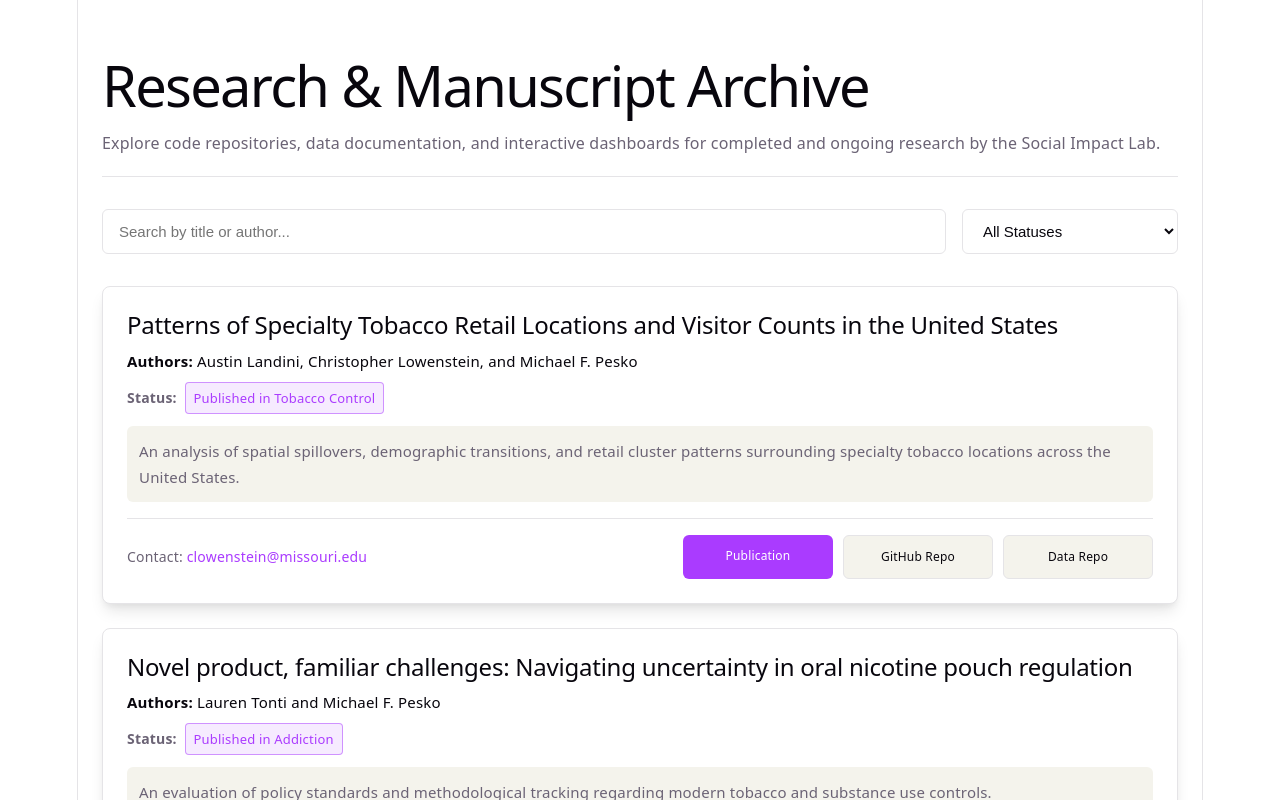
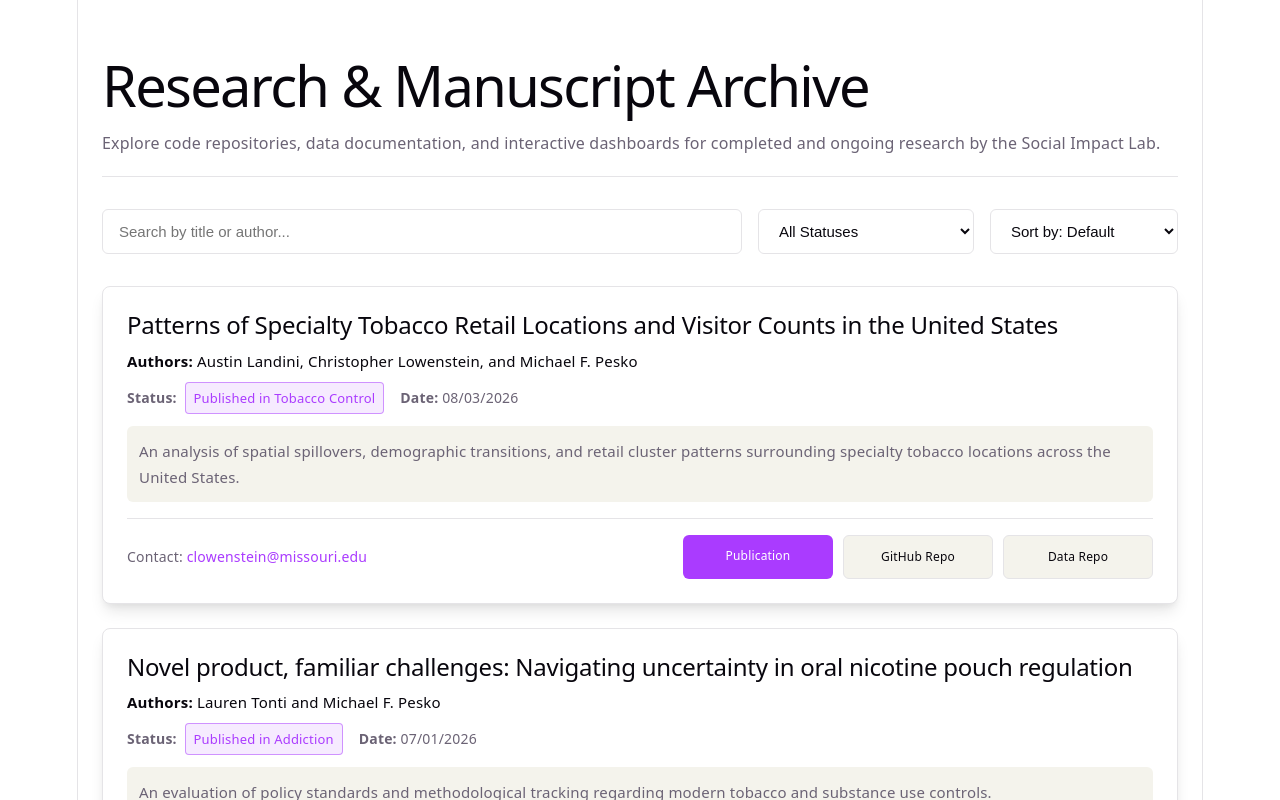
Before and after one commit to Social-Impact-Lab-SIL/SIL-Publications-Archive, a React (Vite) app: page / in a window 1280 px wide. Shown: the top 800 px of the page. Built offline with nearby package versions, Linux system fonts and the light colour scheme.

Commit message:
Add Dates and Sorting Options

```diff
--- a/src/App.jsx
+++ b/src/App.jsx
@@ -3,12 +3,14 @@ import { useState } from 'react';
 export default function App() {
   const [searchTerm, setSearchTerm] = useState('');
   const [statusFilter, setStatusFilter] = useState('All');
+  const [sortBy, setSortBy] = useState('default'); // 'default', 'title', 'author'
 
   const publications = [
     {
       title: "Patterns of Specialty Tobacco Retail Locations and Visitor Counts in the United States",
       authors: "Austin Landini, Christopher Lowenstein, and Michael F. Pesko",
       status: "Published in Tobacco Control",
+      date: "08/03/2026",
       abstract: "An analysis of spatial spillovers, demographic transitions, and retail cluster patterns surrounding specialty tobacco locations across the United States.",
       repoLink: "https://github.com/Social-Impact-Lab-SIL/SpecialtyTobaccoDatabase",
       dataRepoLink: "https://github.com/Social-Impact-Lab-SIL/SIL-Data-Repository/tree/main/Specialty-Tobacco",
@@ -19,6 +21,7 @@ export default function App() {
       title: "Novel product, familiar challenges: Navigating uncertainty in oral nicotine pouch regulation",
       authors: "Lauren Tonti and Michael F. Pesko",
       status: "Published in Addiction",
+      date: "07/01/2026",
       abstract: "An evaluation of policy standards and methodological tracking regarding modern tobacco and substance use controls.",
       repoLink: "https://github.com/Social-Impact-Lab-SIL/SIL-Data-Repository",
       pubLink: "https://doi.org/10.1111/add.70531",
@@ -28,6 +31,7 @@ export default function App() {
       title: "Standardising the measurement of cigar tax rates in the USA, 2010–2024",
       authors: "Guthrie Scoblic, Rachel Y L Fung, Abigail S Friedman, and Michael F. Pesko",
       status: "Published in Tobacco Control",
+      date: "07/08/2026",
       abstract: "An empirical examination of cigar tax standardisation frameworks, pricing behavior, and cross-market substitution effects.",
       repoLink: "https://github.com/Social-Impact-Lab-SIL/CigarTaxStandardisation",
       pubLink: "https://doi.org/10.1136/tc-2026-060077",
@@ -35,6 +39,7 @@ export default function App() {
     }
   ];
 
+  // Filter publications based on search term and status
   const filteredPubs = publications.filter(pub => {
     const matchesSearch =
       pub.title.toLowerCase().includes(searchTerm.toLowerCase()) ||
@@ -46,10 +51,23 @@ export default function App() {
     return matchesSearch && matchesStatus;
   });
 
+  // Sort publications based on current sort selection
+  const sortedPubs = [...filteredPubs].sort((a, b) => {
+    if (sortBy === 'title') {
+      return a.title.localeCompare(b.title);
+    } else if (sortBy === 'author') {
+      // Extract last name of the first author for sorting
+      const getFirstAuthorLastName = (authorStr) => {
+        const firstAuthor = authorStr.split(',')[0].trim();
+        const parts = firstAuthor.split(' ');
+        return parts[parts.length - 1];
+      };
+      return getFirstAuthorLastName(a.authors).localeCompare(getFirstAuthorLastName(b.authors));
+    }
+    return 0; // Default array order
+  });
+
   // Fixed slot order: Publication (col 1), GitHub Repo (col 2), Data Repo (col 3).
-  // Every card always renders all three slots so the buttons line up across
-  // cards. When a link is missing, the slot renders an invisible placeholder
-  // instead of collapsing, which is what was causing the misalignment.
   const buttonSlots = [
     { key: 'pubLink', label: 'Publication', variant: 'primary' },
     { key: 'repoLink', label: 'GitHub Repo', variant: 'secondary' },
@@ -91,7 +109,7 @@ export default function App() {
         </p>
       </div>
 
-      {/* Search and Filter Controls */}
+      {/* Search, Filter, and Sort Controls */}
       <div style={{ display: 'flex', gap: '16px', marginBottom: '32px', flexWrap: 'wrap' }}>
         <input
           type="text"
@@ -127,12 +145,29 @@ export default function App() {
           <option value="Forthcoming">Forthcoming / Published</option>
           <option value="Under Review">Under Review</option>
         </select>
+        <select
+          value={sortBy}
+          onChange={(e) => setSortBy(e.target.value)}
+          style={{
+            padding: '12px 16px',
+            border: '1px solid var(--border)',
+            borderRadius: '6px',
+            background: 'var(--bg)',
+            color: 'var(--text-h)',
+            fontSize: '15px',
+            outline: 'none'
+          }}
+        >
+          <option value="default">Sort by: Default</option>
+          <option value="title">Sort by: Title</option>
+          <option value="author">Sort by: First Author</option>
+        </select>
       </div>
 
       {/* Publications List */}
       <div style={{ display: 'flex', flexDirection: 'column', gap: '24px' }}>
-        {filteredPubs.length > 0 ? (
-          filteredPubs.map((pub, index) => (
+        {sortedPubs.length > 0 ? (
+          sortedPubs.map((pub, index) => (
             <div
               key={index}
               style={{
@@ -149,7 +184,8 @@ export default function App() {
                 <strong>Authors:</strong> {pub.authors}
               </p>
 
-              <p style={{ fontSize: '14px', marginBottom: '12px' }}>
+              <div style={{ display: 'flex', gap: '16px', alignItems: 'center', marginBottom: '12px', flexWrap: 'wrap' }}>
+                <p style={{ fontSize: '14px', margin: 0 }}>
                   <strong>Status:</strong>{' '}
                   <span style={{
                     display: 'inline-block',
@@ -165,14 +201,18 @@ export default function App() {
                     {pub.status}
                   </span>
                 </p>
+                {pub.date && (
+                  <p style={{ fontSize: '14px', margin: 0, color: 'var(--text)' }}>
+                    <strong>Date:</strong> {pub.date}
+                  </p>
+                )}
+              </div>
 
               <p style={{ fontSize: '15px', marginBottom: '16px', background: 'var(--code-bg)', padding: '12px', borderRadius: '6px' }}>
                 {pub.abstract}
               </p>
 
-              {/* Footer: contact on the left, button grid pinned to a fixed
-                  width on the right so it starts at the same x-position on
-                  every card, regardless of contact text length. */}
+              {/* Footer: contact on the left, button grid pinned on the right */}
               <div style={{
                 display: 'flex',
                 flexWrap: 'wrap',
@@ -188,11 +228,7 @@ export default function App() {
                   Contact: <a href={`mailto:${pub.contact}`} style={{ color: 'var(--accent)', textDecoration: 'none' }}>{pub.contact}</a>
                 </span>
 
-                {/* Right Side: 3 fixed-width slots, always in the same order.
-                    A missing link renders an invisible placeholder (same
-                    size, no pointer events) rather than nothing, so buttons
-                    in slots 1 and 2 always land in the same spot from card
-                    to card. */}
+                {/* Right Side: 3 fixed-width slots */}
                 <div style={{
                   display: 'grid',
                   gridTemplateColumns: 'repeat(3, minmax(110px, 150px))',
```
Lines whose indentation alone changed are shown as unchanged.
